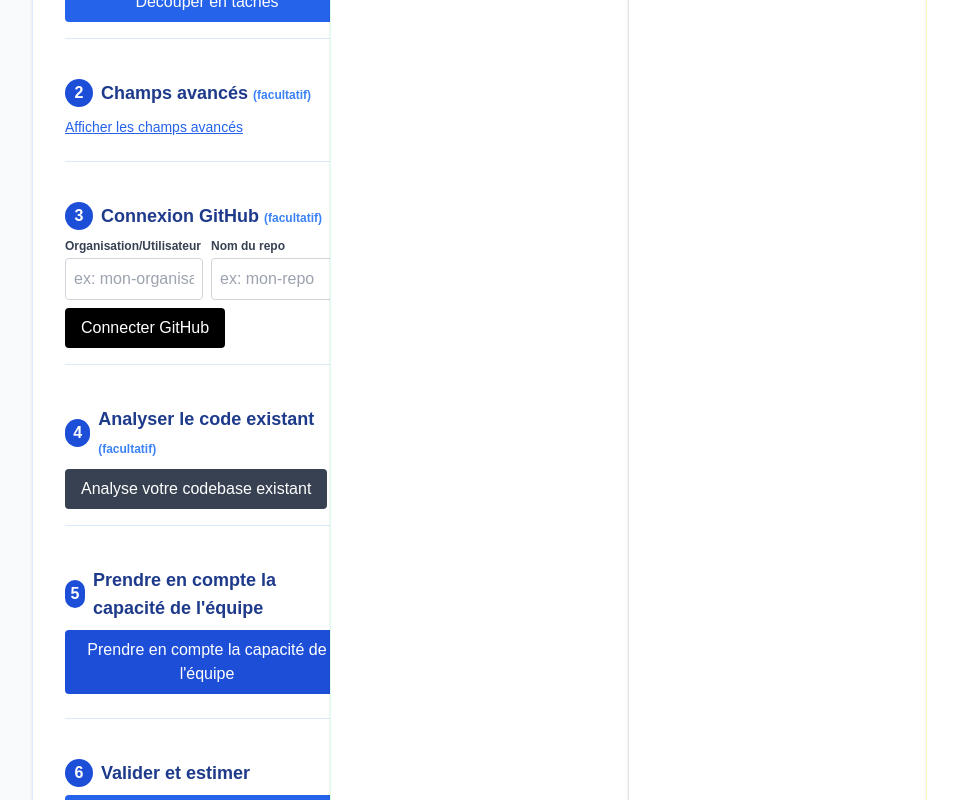
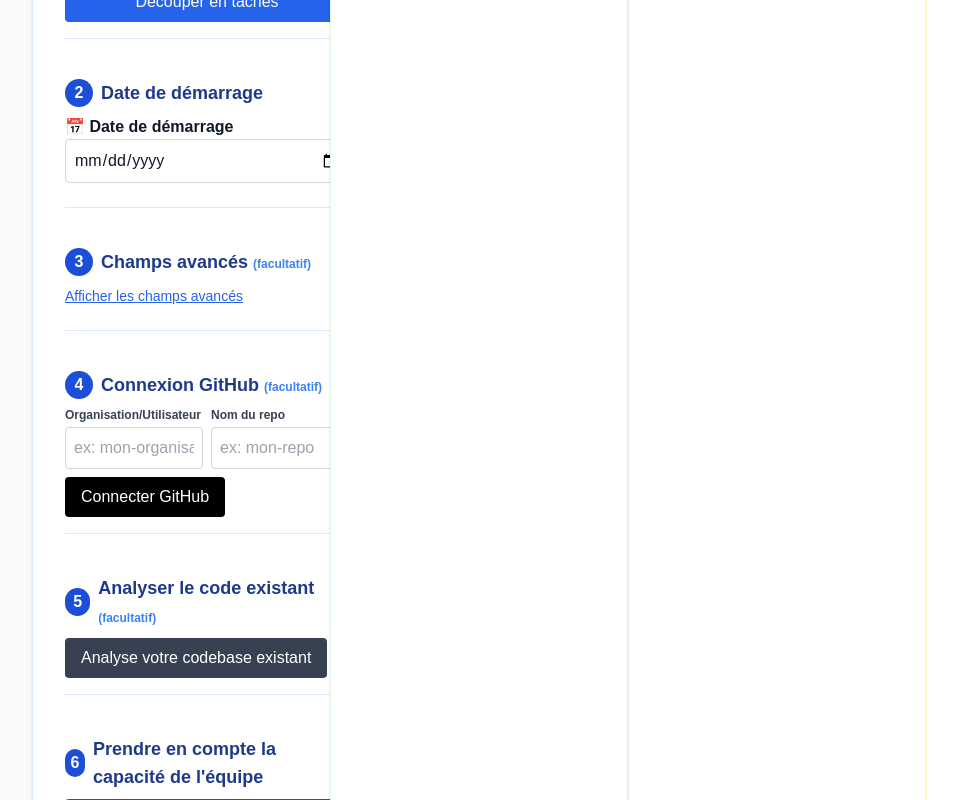
Before and after one commit to IvandeMurard/ai-delivery-estimator, a Next.js app: page / in a window 1280 px wide. Shown: the part 460-1260 px from the top of the page, without its empty margins (32-990 px from the left). Built offline with nearby package versions, Linux system fonts and the light colour scheme.

Commit message:
feat: nouvelle fonctionnalité

```diff
--- a/src/app/page.tsx
+++ b/src/app/page.tsx
@@ -306,10 +306,24 @@ export default function Home() {
               </div>
             )}
           </div>
-          {/* Etape 2 : Champs avancés (facultatif) */}
+          {/* Etape 2 : Date de démarrage */}
           <div className="mb-4 pb-4 border-b border-blue-100">
             <div className="flex items-center gap-2 mb-2">
               <span className="bg-blue-700 text-white rounded-full w-7 h-7 flex items-center justify-center font-bold">2</span>
+              <span className="text-lg font-bold text-blue-900">Date de démarrage</span>
+            </div>
+            <label className="block font-semibold mt-2 text-gray-900">📅 Date de démarrage</label>
+            <input
+              type="date"
+              className="w-full p-2 border border-gray-300 rounded mb-2 text-gray-900"
+              value={startDate}
+              onChange={(e) => setStartDate(e.target.value)}
+            />
+          </div>
+          {/* Etape 3 : Champs avancés (facultatif) */}
+          <div className="mb-4 pb-4 border-b border-blue-100">
+            <div className="flex items-center gap-2 mb-2">
+              <span className="bg-blue-700 text-white rounded-full w-7 h-7 flex items-center justify-center font-bold">3</span>
               <span className="text-lg font-bold text-blue-900">Champs avancés <span className="text-xs text-blue-500">(facultatif)</span></span>
             </div>
             <button
@@ -321,13 +335,6 @@ export default function Home() {
             </button>
             {showAdvancedFields && (
               <>
-                <label className="block font-semibold mt-2 text-gray-900">📅 Date de démarrage</label>
-                <input
-                  type="date"
-                  className="w-full p-2 border border-gray-300 rounded mb-2 text-gray-900"
-                  value={startDate}
-                  onChange={(e) => setStartDate(e.target.value)}
-                />
                 <label className="block font-semibold mt-2 text-blue-700">🔄 Niveau d'intégration SI</label>
                 <select
                   className="w-full p-2 border border-gray-300 rounded mb-2 text-gray-900"
@@ -367,10 +374,10 @@ export default function Home() {
               </>
             )}
           </div>
-          {/* Etape 3 : Connexion GitHub (facultatif) */}
+          {/* Etape 4 : Connexion GitHub (facultatif) */}
           <div className="mb-4 pb-4 border-b border-blue-100">
             <div className="flex items-center gap-2 mb-2">
-              <span className="bg-blue-700 text-white rounded-full w-7 h-7 flex items-center justify-center font-bold">3</span>
+              <span className="bg-blue-700 text-white rounded-full w-7 h-7 flex items-center justify-center font-bold">4</span>
               <span className="text-lg font-bold text-blue-900">Connexion GitHub <span className='text-xs text-blue-500'>(facultatif)</span></span>
             </div>
             <div className="flex gap-2 items-end">
@@ -412,10 +419,10 @@ export default function Home() {
               )}
             </div>
           </div>
-          {/* Etape 4 : Analyse du code existant (facultatif) */}
+          {/* Etape 5 : Analyse du code existant (facultatif) */}
           <div className="mb-4 pb-4 border-b border-blue-100">
             <div className="flex items-center gap-2 mb-2">
-              <span className="bg-blue-700 text-white rounded-full w-7 h-7 flex items-center justify-center font-bold">4</span>
+              <span className="bg-blue-700 text-white rounded-full w-7 h-7 flex items-center justify-center font-bold">5</span>
               <span className="text-lg font-bold text-blue-900">Analyser le code existant <span className='text-xs text-blue-500'>(facultatif)</span></span>
             </div>
             <button
@@ -437,10 +444,10 @@ export default function Home() {
               </div>
             )}
           </div>
-          {/* Etape 5 : Capacité équipe */}
+          {/* Etape 6 : Capacité équipe */}
           <div className="mb-4 pb-4 border-b border-blue-100">
             <div className="flex items-center gap-2 mb-2">
-              <span className="bg-blue-700 text-white rounded-full w-7 h-7 flex items-center justify-center font-bold">5</span>
+              <span className="bg-blue-700 text-white rounded-full w-7 h-7 flex items-center justify-center font-bold">6</span>
               <span className="text-lg font-bold text-blue-900">Prendre en compte la capacité de l'équipe</span>
             </div>
             <button
@@ -478,10 +485,10 @@ export default function Home() {
               </div>
             )}
           </div>
-          {/* Etape 6 */}
+          {/* Etape 7 */}
           <div className="mb-2">
             <div className="flex items-center gap-2 mb-2">
-              <span className="bg-blue-700 text-white rounded-full w-7 h-7 flex items-center justify-center font-bold">6</span>
+              <span className="bg-blue-700 text-white rounded-full w-7 h-7 flex items-center justify-center font-bold">7</span>
               <span className="text-lg font-bold text-blue-900">Valider et estimer</span>
             </div>
             <button
```
